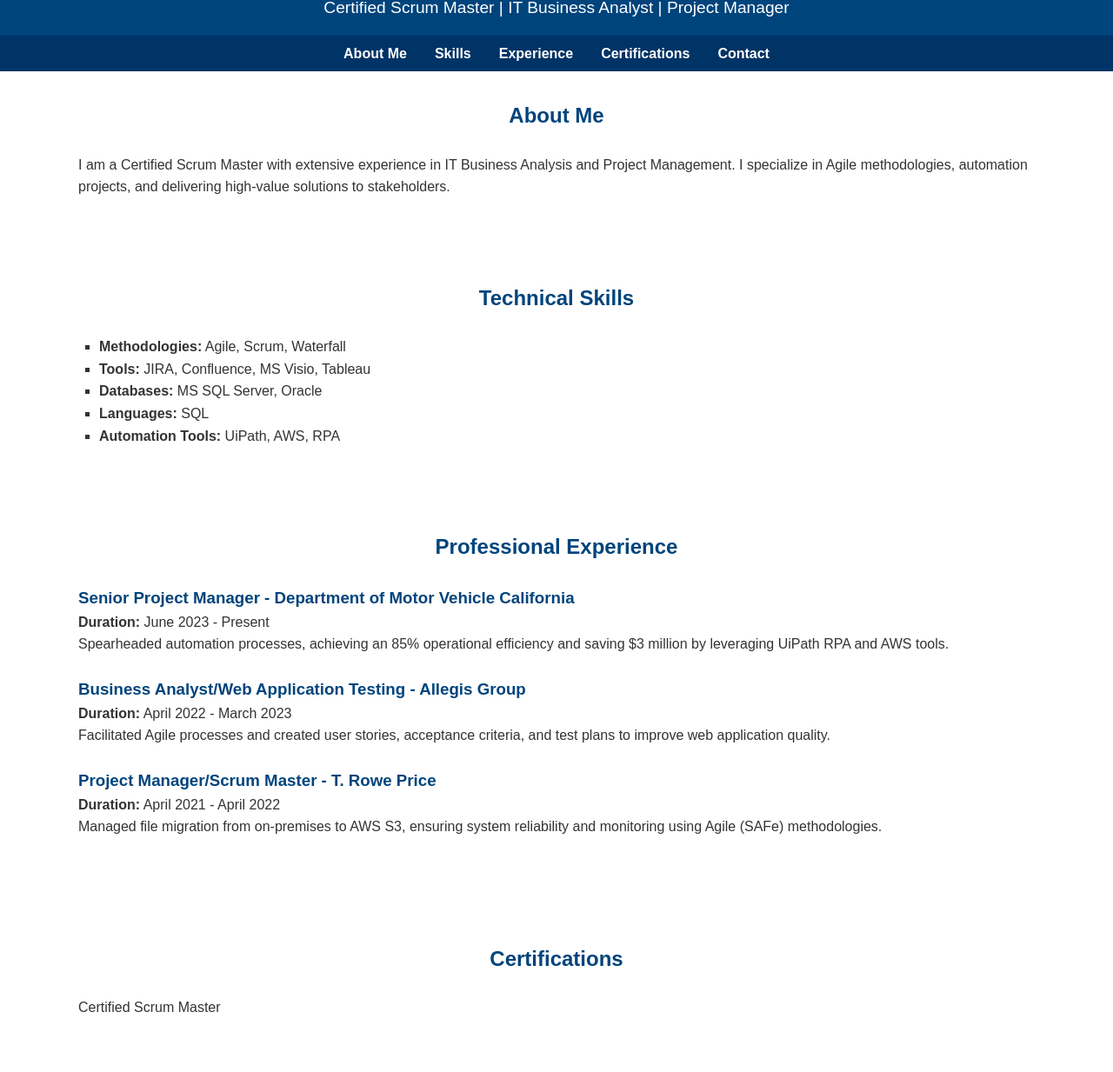
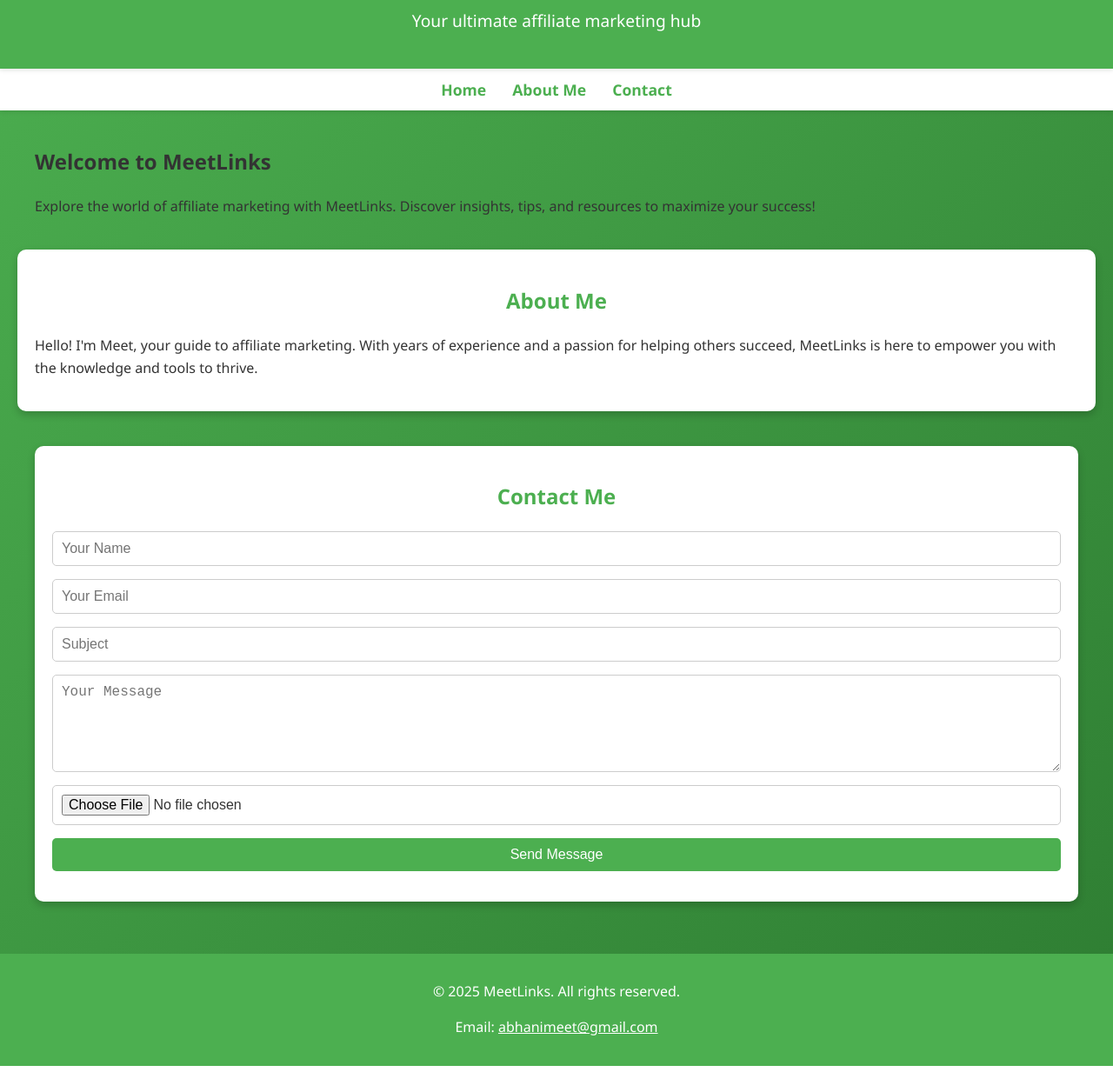
Before and after one commit to MEETABHANI1/meetabhani1.github.io, a plain HTML site: page index.html in a window 1280 px wide. Shown: the part 94-1327 px from the top of the page at 87% size. Drawn offline with Linux system fonts and the light colour scheme.

Commit message:
Add files via upload

```diff
--- a/index.html
+++ b/index.html
@@ -3,195 +3,183 @@
 <head>
     <meta charset="UTF-8">
     <meta name="viewport" content="width=device-width, initial-scale=1.0">
-    <title>Meet Abhani - Professional Portfolio</title>
-    <link rel="stylesheet" href="styles.css">
+    <title>MeetLinks</title>
     <style>
-        /* General Reset */
-        * {
-            margin: 0;
-            padding: 0;
-            box-sizing: border-box;
-            font-family: Arial, sans-serif;
+        :root {
+            --primary-color: #4CAF50;
+            --secondary-color: #ffffff;
+            --background-gradient: linear-gradient(135deg, #4CAF50, #2E7D32);
+            --text-color: #333;
+            --button-hover: #388E3C;
         }
 
         body {
+            font-family: 'Segoe UI', Tahoma, Geneva, Verdana, sans-serif;
+            margin: 0;
+            padding: 0;
+            background: var(--background-gradient);
+            color: var(--text-color);
             line-height: 1.6;
-            color: #333;
         }
 
-        /* Header */
         header {
-            background-color: #00447c;
-            color: #fff;
-            padding: 1rem;
+            background: var(--primary-color);
+            color: var(--secondary-color);
             text-align: center;
+            padding: 20px 0;
+            position: sticky;
+            top: 0;
+            z-index: 1000;
+            box-shadow: 0 2px 5px rgba(0, 0, 0, 0.1);
         }
 
         header h1 {
-            margin-bottom: 0.5rem;
-            font-size: 2.5rem;
+            font-size: 2.5em;
+            margin: 0;
         }
 
         header p {
-            font-size: 1.2rem;
+            font-size: 1.2em;
         }
 
-        /* Navigation */
-        nav ul {
-            list-style: none;
+        nav {
             display: flex;
             justify-content: center;
-            background-color: #003366;
+            background: var(--secondary-color);
+            padding: 10px 0;
+            box-shadow: 0 2px 5px rgba(0, 0, 0, 0.1);
         }
 
-        nav ul li {
-            margin: 0.5rem;
+        nav a {
+            color: var(--primary-color);
+            text-decoration: none;
+            margin: 0 15px;
+            font-weight: bold;
+            font-size: 1.1em;
+            transition: color 0.3s;
         }
 
-        nav ul li a {
-            color: #fff;
-            text-decoration: none;
-            padding: 0.5rem;
-            font-weight: bold;
-        }
-
-        nav ul li a:hover {
-            color: #ff9800;
-        }
-
-        /* Sections */
-        section {
-            padding: 2rem;
+        nav a:hover {
+            color: var(--button-hover);
         }
 
         .container {
-            max-width: 1100px;
+            padding: 20px;
+            max-width: 1200px;
             margin: auto;
         }
 
-        h2 {
-            text-align: center;
-            margin-bottom: 1.5rem;
-            color: #00447c;
+        .about, .contact-form {
+            background: var(--secondary-color);
+            padding: 20px;
+            border-radius: 10px;
+            box-shadow: 0 4px 10px rgba(0, 0, 0, 0.2);
+            margin-bottom: 20px;
         }
 
-        .about, .skills, .experience, .certifications, .contact {
-            margin-bottom: 2rem;
+        .about h2, .contact-form h2 {
+            text-align: center;
+            color: var(--primary-color);
+            margin-bottom: 20px;
         }
 
-        .skills ul {
-            list-style: square;
-            margin-left: 1.5rem;
+        .contact-form form {
+            display: flex;
+            flex-direction: column;
         }
 
-        .experience .job {
-            margin-bottom: 1.5rem;
+        .contact-form input, .contact-form textarea, .contact-form button {
+            margin-bottom: 15px;
+            padding: 10px;
+            font-size: 16px;
+            border: 1px solid #ccc;
+            border-radius: 5px;
         }
 
-        .experience .job h3 {
-            color: #00447c;
+        .contact-form input:focus, .contact-form textarea:focus {
+            outline: none;
+            border-color: var(--primary-color);
+            box-shadow: 0 0 5px rgba(0, 0, 0, 0.1);
         }
 
-        /* Footer */
-        footer {
-            background-color: #00447c;
-            color: #fff;
-            text-align: center;
-            padding: 1rem 0;
+        .contact-form button {
+            background: var(--primary-color);
+            color: var(--secondary-color);
+            border: none;
+            cursor: pointer;
+            transition: background 0.3s;
         }
 
-        footer p {
-            margin: 0.5rem 0;
+        .contact-form button:hover {
+            background: var(--button-hover);
         }
 
-        a {
-            color: #ff9800;
+        footer {
+            text-align: center;
+            background: var(--primary-color);
+            color: var(--secondary-color);
+            padding: 15px;
+            margin-top: 20px;
+        }
+
+        footer a {
+            color: var(--secondary-color);
+            text-decoration: underline;
+        }
+
+        @media (max-width: 768px) {
+            nav {
+                flex-wrap: wrap;
+            }
+
+            nav a {
+                margin: 10px;
+            }
+
+            header h1 {
+                font-size: 2em;
+            }
         }
     </style>
 </head>
 <body>
-    <!-- Header -->
     <header>
-        <h1>Meet Paresh Abhani</h1>
-        <p>Certified Scrum Master | IT Business Analyst | Project Manager</p>
+        <h1>MeetLinks</h1>
+        <p>Your ultimate affiliate marketing hub</p>
     </header>
-
-    <!-- Navigation -->
     <nav>
-        <ul>
-            <li><a href="#about">About Me</a></li>
-            <li><a href="#skills">Skills</a></li>
-            <li><a href="#experience">Experience</a></li>
-            <li><a href="#certifications">Certifications</a></li>
-            <li><a href="#contact">Contact</a></li>
-        </ul>
+        <a href="#home">Home</a>
+        <a href="#about">About Me</a>
+        <a href="#contact">Contact</a>
     </nav>
 
-    <!-- About Me -->
-    <section id="about" class="about">
-        <div class="container">
-            <h2>About Me</h2>
-            <p>I am a Certified Scrum Master with extensive experience in IT Business Analysis and Project Management. I specialize in Agile methodologies, automation projects, and delivering high-value solutions to stakeholders.</p>
+    <div id="home" class="container">
+        <h2>Welcome to MeetLinks</h2>
+        <p>Explore the world of affiliate marketing with MeetLinks. Discover insights, tips, and resources to maximize your success!</p>
+    </div>
+
+    <div id="about" class="container about">
+        <h2>About Me</h2>
+        <p>Hello! I'm Meet, your guide to affiliate marketing. With years of experience and a passion for helping others succeed, MeetLinks is here to empower you with the knowledge and tools to thrive.</p>
+    </div>
+
+    <div id="contact" class="container">
+        <div class="contact-form">
+            <h2>Contact Me</h2>
+            <form action="https://formspree.io/f/your-email" method="POST" enctype="multipart/form-data">
+                <input type="text" name="name" placeholder="Your Name" required>
+                <input type="email" name="email" placeholder="Your Email" required>
+                <input type="text" name="subject" placeholder="Subject" required>
+                <textarea name="message" placeholder="Your Message" rows="5" required></textarea>
+                <input type="file" name="attachment">
+                <button type="submit">Send Message</button>
+            </form>
         </div>
-    </section>
+    </div>
 
-    <!-- Skills -->
-    <section id="skills" class="skills">
-        <div class="container">
-            <h2>Technical Skills</h2>
-            <ul>
-                <li><strong>Methodologies:</strong> Agile, Scrum, Waterfall</li>
-                <li><strong>Tools:</strong> JIRA, Confluence, MS Visio, Tableau</li>
-                <li><strong>Databases:</strong> MS SQL Server, Oracle</li>
-                <li><strong>Languages:</strong> SQL</li>
-                <li><strong>Automation Tools:</strong> UiPath, AWS, RPA</li>
-            </ul>
-        </div>
-    </section>
-
-    <!-- Experience -->
-    <section id="experience" class="experience">
-        <div class="container">
-            <h2>Professional Experience</h2>
-            <div class="job">
-                <h3>Senior Project Manager - Department of Motor Vehicle California</h3>
-                <p><strong>Duration:</strong> June 2023 - Present</p>
-                <p>Spearheaded automation processes, achieving an 85% operational efficiency and saving $3 million by leveraging UiPath RPA and AWS tools.</p>
-            </div>
-            <div class="job">
-                <h3>Business Analyst/Web Application Testing - Allegis Group</h3>
-                <p><strong>Duration:</strong> April 2022 - March 2023</p>
-                <p>Facilitated Agile processes and created user stories, acceptance criteria, and test plans to improve web application quality.</p>
-            </div>
-            <div class="job">
-                <h3>Project Manager/Scrum Master - T. Rowe Price</h3>
-                <p><strong>Duration:</strong> April 2021 - April 2022</p>
-                <p>Managed file migration from on-premises to AWS S3, ensuring system reliability and monitoring using Agile (SAFe) methodologies.</p>
-            </div>
-        </div>
-    </section>
-
-    <!-- Certifications -->
-    <section id="certifications" class="certifications">
-        <div class="container">
-            <h2>Certifications</h2>
-            <p>Certified Scrum Master</p>
-        </div>
-    </section>
-
-    <!-- Contact -->
-    <section id="contact" class="contact">
-        <div class="container">
-            <h2>Contact</h2>
-            <p>Email: <a href="mailto:meetparesh28@gmail.com">meetparesh28@gmail.com</a></p>
-            <p>Phone: 240-284-3892</p>
-        </div>https://www.linkedin.com/notifications/?
-    </section>
-
-    <!-- Footer -->
     <footer>
-        <p>&copy; 2024 Meet Abhani. All Rights Reserved.</p>
-        <p><a href="#">Back to Top</a></p>
+        <p>&copy; 2025 MeetLinks. All rights reserved.</p>
+        <p>Email: <a href="mailto:abhanimeet@gmail.com">abhanimeet@gmail.com</a></p>
     </footer>
 </body>
 </html>
```
